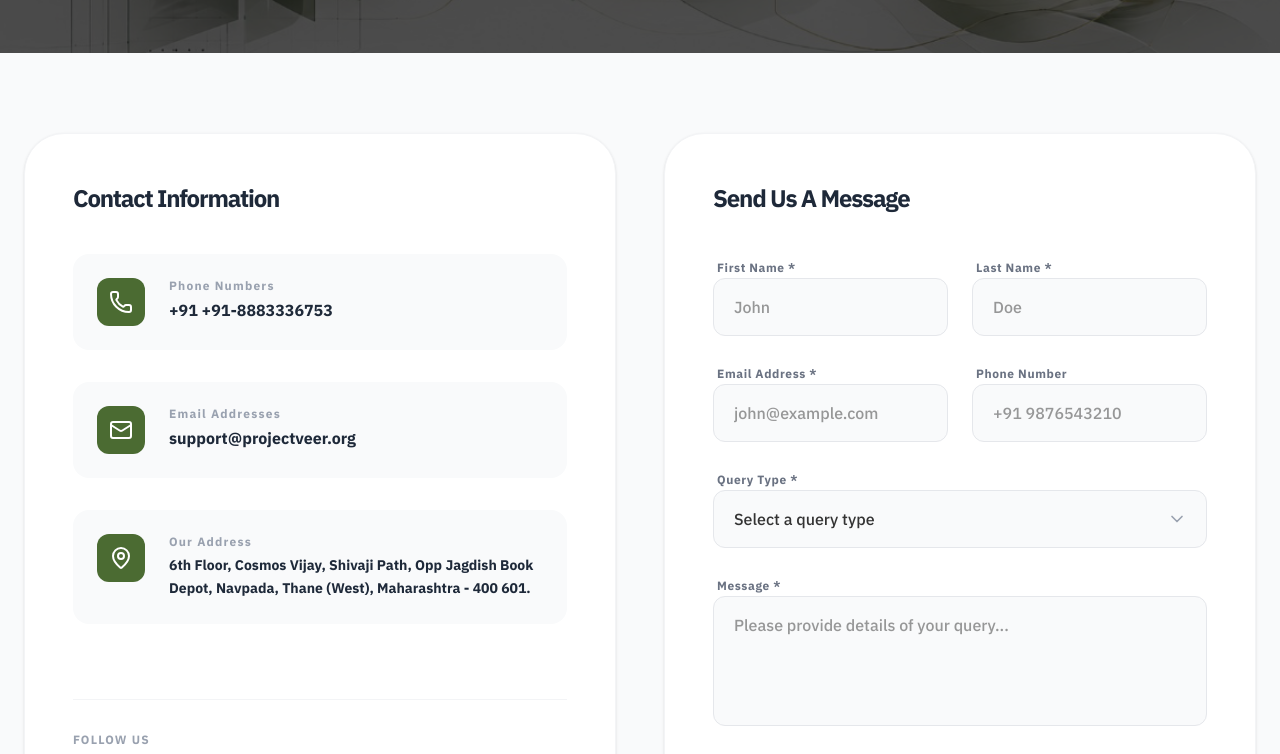
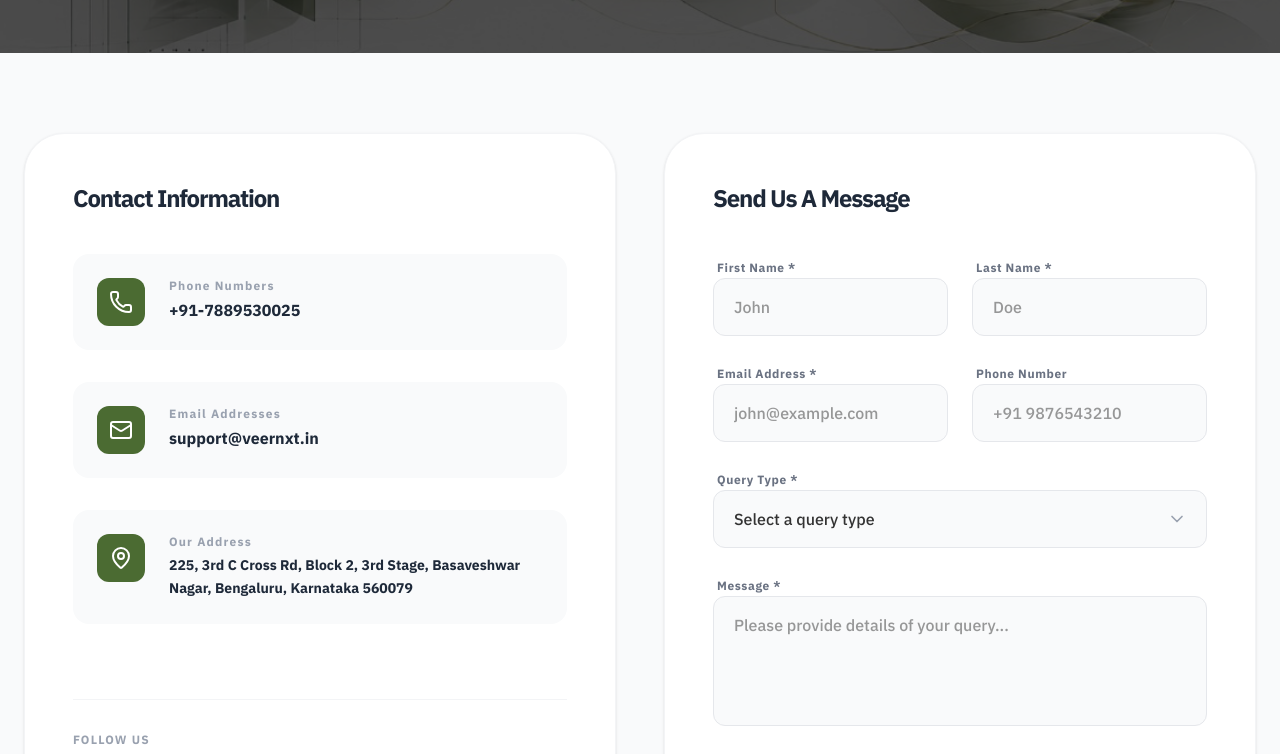
Before and after one commit to VeerNXT-ESM/VeerNXT, a React (Vite) app: page /contact-us in a window 1280 px wide. Shown: the part 412-1166 px from the top of the page. Built offline with nearby package versions, Linux system fonts and the light colour scheme.

Commit message:
Add vercel.json for SPA routing and update Contact Us information

```diff
--- a/src/components/ContactUs.tsx
+++ b/src/components/ContactUs.tsx
@@ -58,7 +58,7 @@ export const ContactUs = () => {
                   </div>
                   <div>
                     <h4 className="text-xs font-black text-gray-400 tracking-widest mb-1">Phone Numbers</h4>
-                    <p className="text-base font-bold text-gray-800">+91 +91-8883336753</p>
+                    <p className="text-base font-bold text-gray-800">+91-7889530025</p>
                   </div>
                 </div>
 
@@ -69,7 +69,7 @@ export const ContactUs = () => {
                   </div>
                   <div>
                     <h4 className="text-xs font-black text-gray-400 tracking-widest mb-1">Email Addresses</h4>
-                    <p className="text-base font-bold text-gray-800">support@projectveer.org</p>
+                    <p className="text-base font-bold text-gray-800">support@veernxt.in</p>
                   </div>
                 </div>
 
@@ -81,7 +81,7 @@ export const ContactUs = () => {
                   <div>
                     <h4 className="text-xs font-black text-gray-400 tracking-widest mb-1">Our Address</h4>
                     <p className="text-sm font-bold text-gray-800 leading-relaxed">
-                      6th Floor, Cosmos Vijay, Shivaji Path, Opp Jagdish Book Depot, Navpada, Thane (West), Maharashtra - 400 601.
+                      225, 3rd C Cross Rd, Block 2, 3rd Stage, Basaveshwar Nagar, Bengaluru, Karnataka 560079
                     </p>
                   </div>
                 </div>
```
Also changed, not shown: vercel.json (added).
